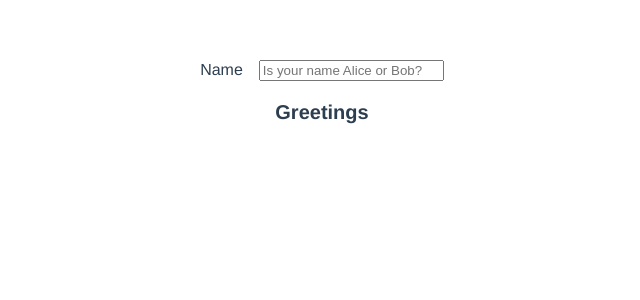
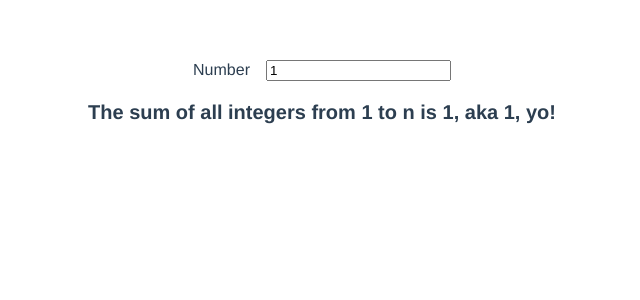
Before and after one commit to MMFane/problem-practice, a Vue app: page / in a window 1280 px wide. Shown: the top 300 px of the page, without its empty margins (318-958 px from the left). Built offline with nearby package versions, Linux system fonts and the light colour scheme.

Commit message:
completes problem 4, sum of integers from 1 to n (#3)
Co-authored-by: sam-williams-littlebytegames <33382886+sam-williams-littlebytegames@users.noreply.github.com>

```diff
--- a/src/App.vue
+++ b/src/App.vue
@@ -1,6 +1,6 @@
 <template>
   <div id="app">
-    <ProblemPractice msg="Greetings"/>
+    <ProblemPractice msg="The sum of all integers from 1 to n is "/>
   </div>
 </template>
 
--- a/src/components/ProblemPractice.vue
+++ b/src/components/ProblemPractice.vue
@@ -1,8 +1,8 @@
 <template>
   <div id="problem-practice">
-    <label>Name</label>
-    <input placeholder="Is your name Alice or Bob?" v-model="name"/>
-    <p class="message">{{ msg }}<span v-show="exclusiveNames">, {{ name }}!</span></p>
+    <label>Number</label>
+    <input placeholder="Enter any number" type="number" v-model.number="number"/>
+    <p class="message">{{ msg }} {{ sum }}, aka {{ sumAlt }}, yo!</p>
   </div>
 </template>
 
@@ -10,14 +10,20 @@
 export default {
   name: 'ProblemPractice',
   computed: {
-    exclusiveNames() {
-      let normalizedName = this.name.toLowerCase();
-      return normalizedName === 'alice' || normalizedName === 'bob'
+    sum() {
+      let sum = 0;
+      for (let i = 1; i <= this.number; i++) {
+          sum += i;
+      }
+      return sum;
+    },
+    sumAlt() {
+      return (this.number * (this.number + 1))/2;
     }
   },
   data() {
     return {
-      name: '',
+      number: 1
     }
   },
   props: {
@@ -26,7 +32,6 @@ export default {
 }
 </script>
 
-<!-- Add "scoped" attribute to limit CSS to this component only -->
 <style scoped>
 
 h3 {
```
